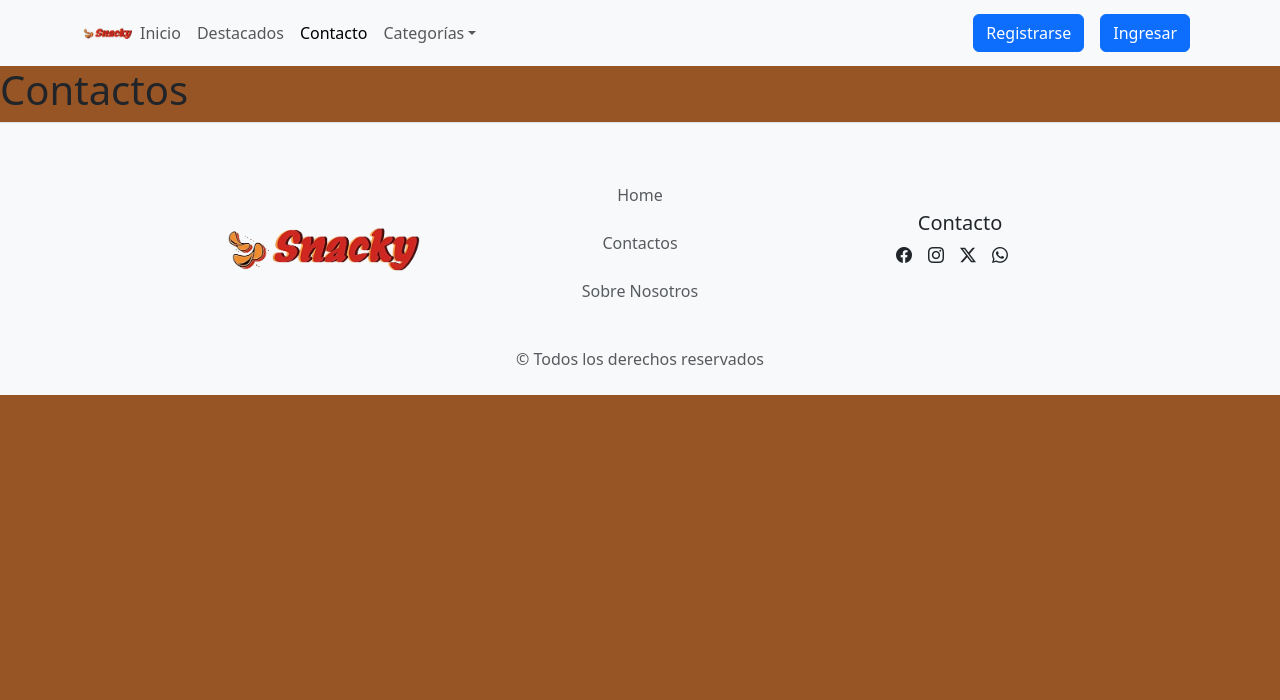
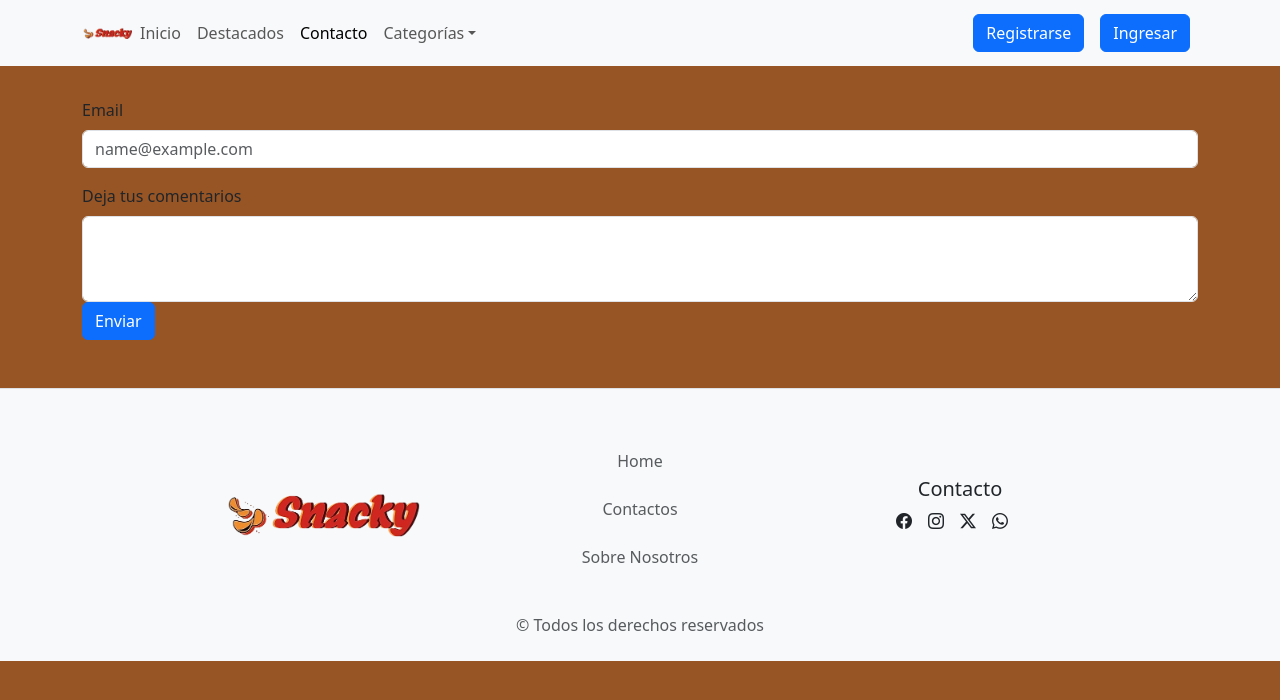
Before and after one commit to JBjuliobotta/Snacky, a React (Vite) app: page /contact in a window 1280 px wide. Shown: the top 700 px of the page. Built offline with nearby package versions, Linux system fonts and the light colour scheme; no server answers.

Commit message:
se maqueto la pagina de contacto

```diff
--- a/src/components/pages/Contact.jsx
+++ b/src/components/pages/Contact.jsx
@@ -1,9 +1,23 @@
-import React from 'react';
+import { Form, Button } from "react-bootstrap";
 
 const Contact = () => {
     return (
-        <div>
-            <h1>Contactos</h1>
+        <div className="container py-3 my-3 ">
+            <Form>
+      <Form.Group className="mb-3" controlId="exampleForm.ControlInput1">
+        <Form.Label>Email </Form.Label>
+        <Form.Control type="email" placeholder="name@example.com" />
+      </Form.Group>
+      <Form.Group className="mb-3" controlId="exampleForm.ControlTextarea1">
+        <Form.Label>Deja tus comentarios</Form.Label>
+        <Form.Control as="textarea" rows={3} />
+        <Button variant="primary" type="submit">
+        Enviar
+      </Button>
+      </Form.Group>
+    </Form>
+
+
         </div>
     );
 };
```
